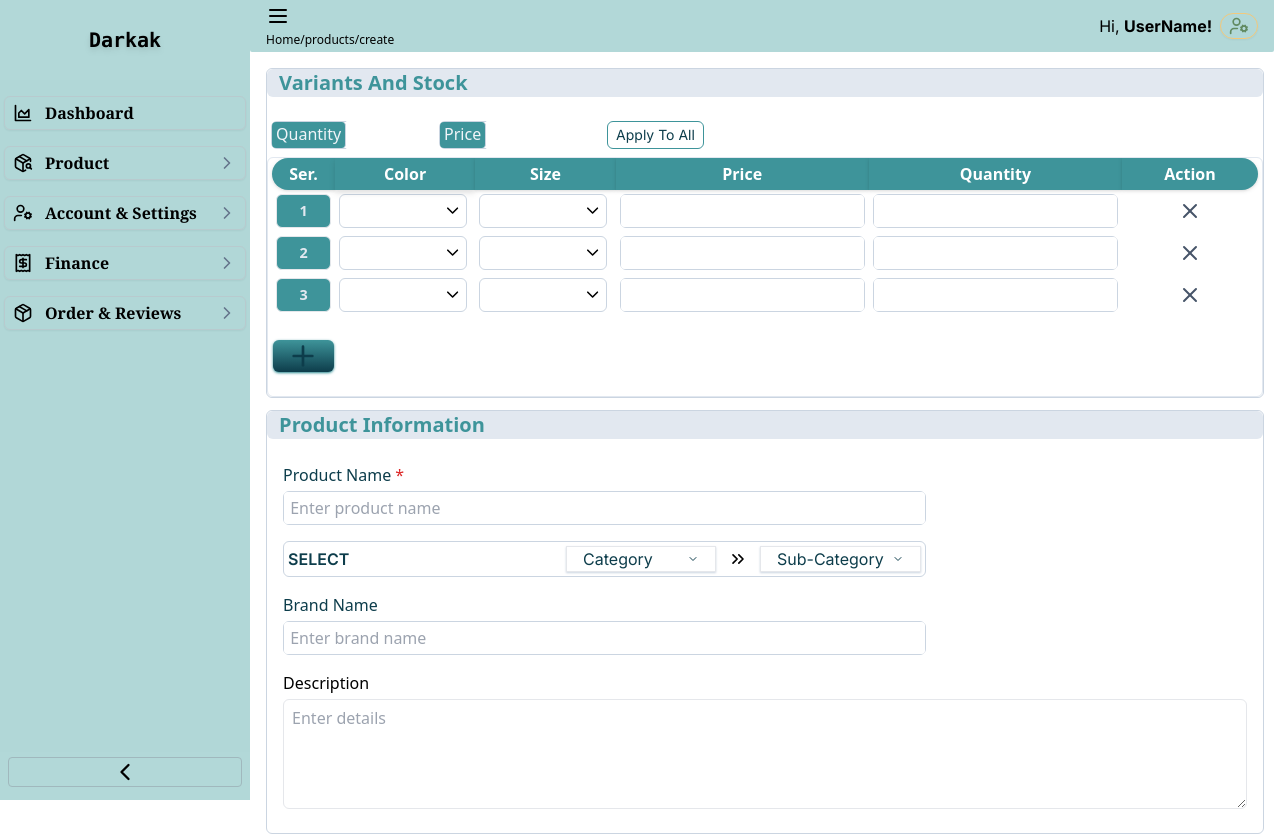
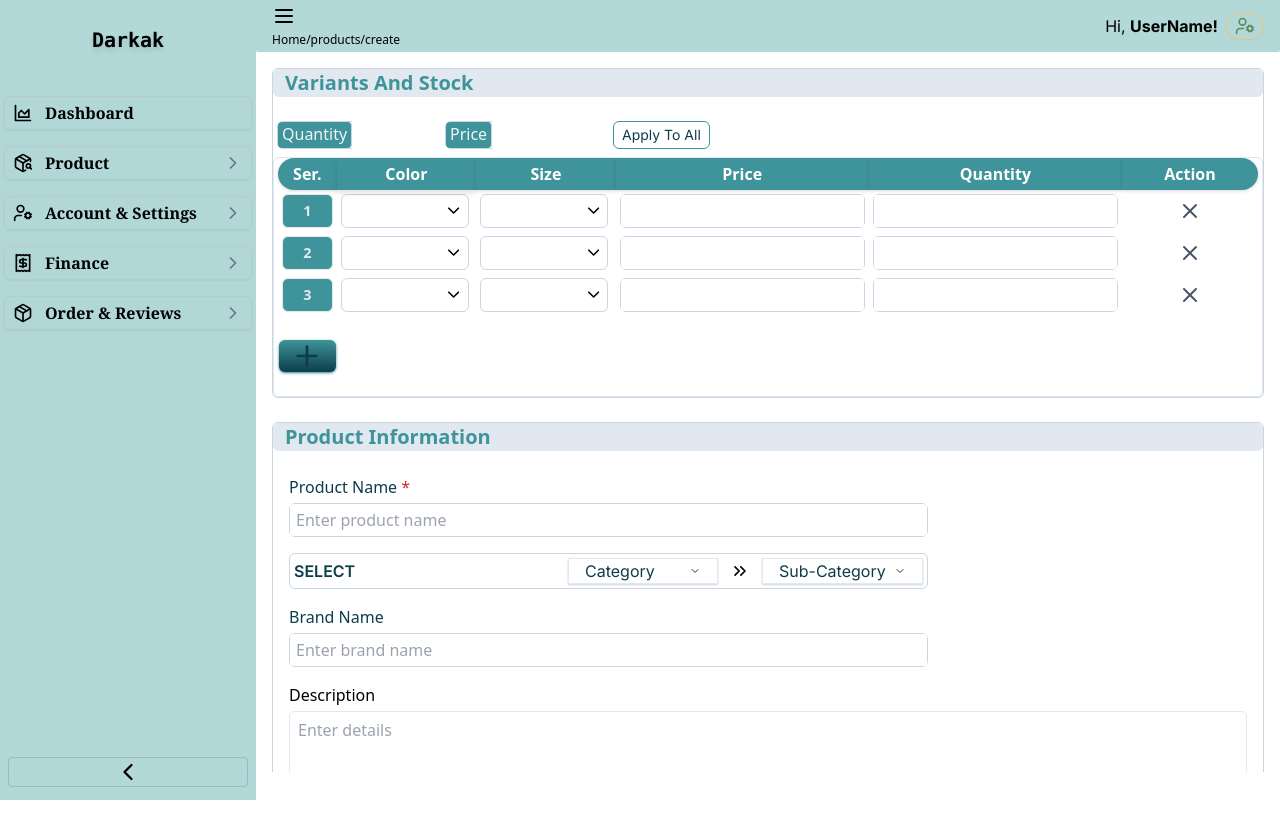
Before and after one commit to masumkhan081/darkak, a Next.js app: page /products/create in a window 1280 px wide. Shown: the top 836 px of the page. After the commit the page ends 800 px from the top, so only its background shows below. Built offline with nearby package versions, Linux system fonts and the light colour scheme; a web font is replaced by a local one.

Commit message:
commited

```diff
--- a/app/products/create/page.js
+++ b/app/products/create/page.js
@@ -3,7 +3,7 @@ import React from "react";
 
 export default function page() {
   return (
-    <div className="bg-slate-200 w-full h-full overflow-y-scroll flex flex-col justify-start">
+    <div className="bg-slate-200  h-[90vh] overflow-y-scroll">
 
       <AddProduct />
     </div>
--- a/app/products/page.js
+++ b/app/products/page.js
@@ -4,7 +4,7 @@ import React from "react";
 export default function page() {
   return (
     <div className="bg-slate-200   w-full  h-full overflow-y-scroll  ">
-     <AddUserRole />
+      <AddUserRole />
     </div>
   );
 }
--- a/components/page-partials/product/AddProduct.jsx
+++ b/components/page-partials/product/AddProduct.jsx
@@ -25,6 +25,7 @@ import {
 import React, { useState } from "react";
 import { categories, subCategories } from "@/static-data/product-categories";
 import Image from "next/image";
+import { useDispatch, useSelector } from "react-redux";
 
 export default function AddProduct({ actOn, useForEdit }) {
   const initSelect = {
@@ -83,9 +84,26 @@ export default function AddProduct({ actOn, useForEdit }) {
       ...variants.slice(index, variants.length),
     ]);
   }
+  const dispatch = useDispatch();
+  const currentTab = useSelector((state) => state.profile.currentTab);
+  const currentSubTab = useSelector((state) => state.profile.currentSubTab);
 
+  const isSideNavFolded = useSelector((state) => state.navView.isSideNavFolded);
+  const isSideNavVisible = useSelector(
+    (state) => state.navView.isSideNavVisible
+  );
+  const getRightSideWidth = () =>
+    isSideNavVisible
+      ? isSideNavFolded
+        ? "w-[95vw] "
+        : "w-[80vw]"
+      : "w-[100vw]";
+
+  //
   return (
-    <div className=" p-1.0 bg-wh flex flex-col gap-3">
+    <div
+      className={` ${getRightSideWidth()} p-1.0 bg-wh flex flex-col h-full gap-1.5  overflow-y-scroll  `}
+    >
       {/* start --  variants and stock */}
       <div className="border border-slate-300 rounded-md flex flex-col gap-1.5 ">
         <EnhancedText
--- a/components/page-partials/profile/Profile.jsx
+++ b/components/page-partials/profile/Profile.jsx
@@ -37,9 +37,10 @@ export default function Profile() {
         : "w-[80vw]"
       : "w-[100vw]";
 
-
   return (
-    <div className={` ${getRightSideWidth()} h-full flex flex-col gap-1.5 p-0.75 overflow-y-scroll  `}>
+    <div
+      className={` ${getRightSideWidth()} h-full flex flex-col gap-1.5 p-0.75 overflow-y-scroll  `}
+    >
       {/* <span>{JSON.stringify(tabMap[currentTab])}</span> */}
       <div className="shadow rounded bg-tl-1">
         <div className="flex gap-2  shadow rounded p-0.5 font-sans ">
```
Lines whose indentation alone changed are shown as unchanged.
